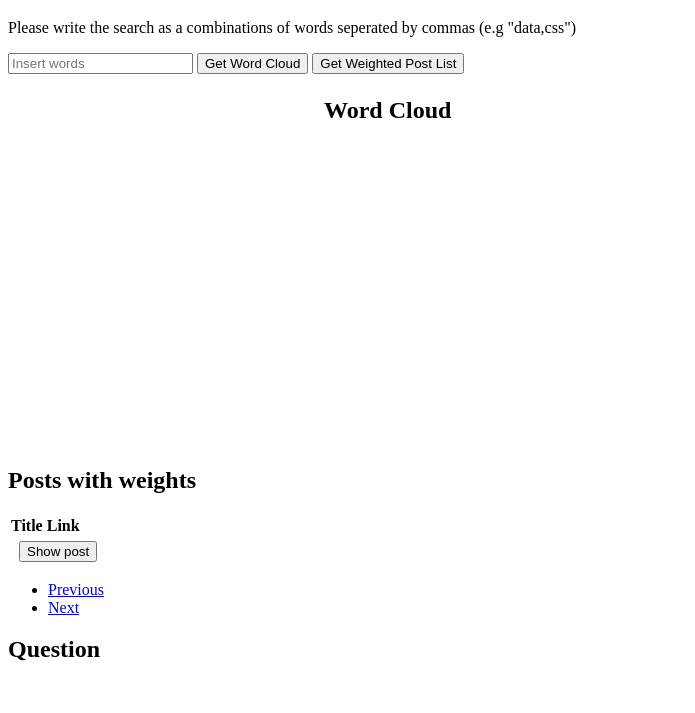
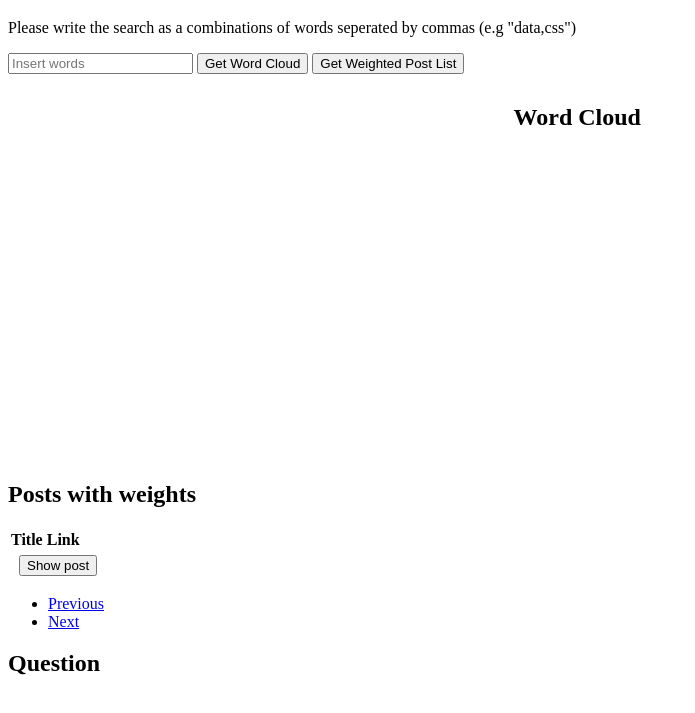
Before and after one commit to Heyatoli/Subproject-2---With-Html-part, a website: page StackoverflowWebservice/wwwroot/js/components/words/word.html in a window 1280 px wide. Shown: the part 61-774 px from the top of the page, without its empty margins (0-695 px from the left). Drawn offline with Linux system fonts and the light colour scheme.

```diff
--- a/StackoverflowWebservice/wwwroot/js/components/words/word.html
+++ b/StackoverflowWebservice/wwwroot/js/components/words/word.html
@@ -7,9 +7,9 @@
     <style>
 
         .center-div {
-            padding: 3px;
+            padding: 10px;
             margin: auto;
-            width: 50%;
+            width: 20%;
         }
 
     </style>
```
Also changed, not shown: StackoverflowWebservice/wwwroot/index.html (+1 -5 lines), StackoverflowWebservice/wwwroot/logo.png (added).
